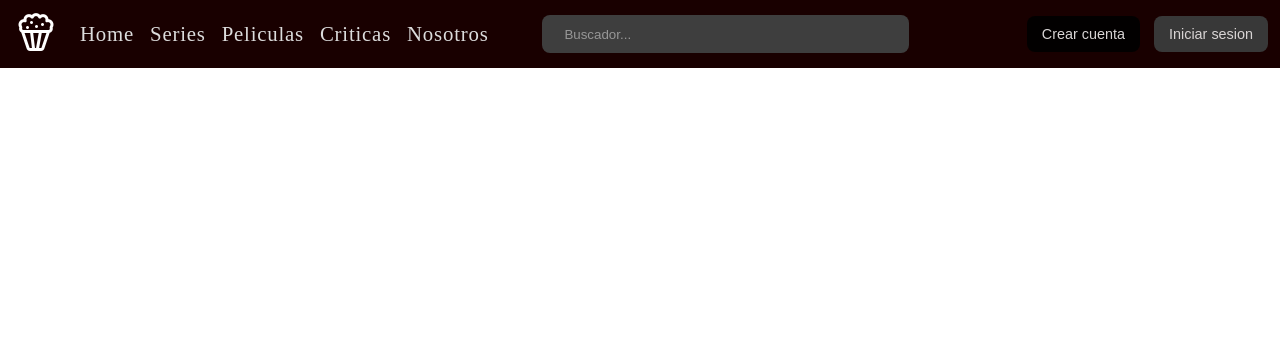
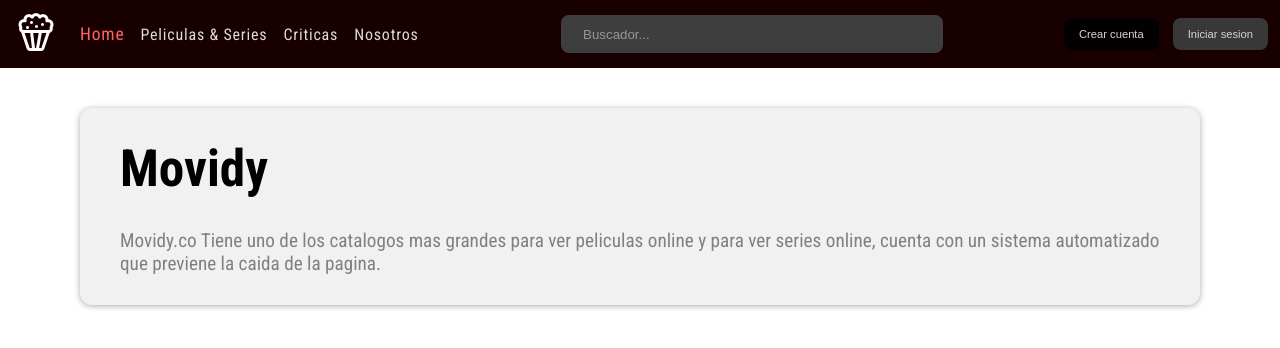
Before and after one commit to iamdiegoskr/PageMoviesAngular, an Angular app: page /home in a window 1280 px wide. Shown: the top 348 px of the page. Built offline with nearby package versions, Linux system fonts and the light colour scheme.

Commit message:
implemented navigation with routing, add view to HomeComponent

```diff
--- a/src/app/app.component.html
+++ b/src/app/app.component.html
@@ -1 +1,4 @@
 <app-header></app-header>
+<main>
+    <router-outlet></router-outlet>
+</main>
--- a/src/app/components/header/header.component.css
+++ b/src/app/components/header/header.component.css
@@ -29,7 +29,7 @@
     text-decoration: none;
     color: gainsboro;
     padding: 8px;
-    font-size: 1.3rem;
+    font-size: 1rem;
     letter-spacing: .8px;
 }
 
@@ -69,7 +69,7 @@
     border: none;
     border-radius: 8px;
     color: #d8d4d4;
-    font-size: .9rem;
+    font-size: 0.7rem;
     cursor: pointer;
 }
 
@@ -89,3 +89,8 @@
 .login-user>* {
     margin-left: 14px;
 }
+
+.nav .nav-menu li a.active {
+    color: #ff6464;
+    font-size: 1.1rem;
+}
--- a/src/app/components/header/header.component.html
+++ b/src/app/components/header/header.component.html
@@ -5,19 +5,16 @@
         </figure>
         <ul class="nav-menu">
             <li>
-                <a href="">Home</a>
+                <a routerLink="/home" routerLinkActive="active">Home</a>
             </li>
             <li>
-                <a href="">Series</a>
-            </li>
-            <li>
-                <a href="">Peliculas</a>
+                <a href="">Peliculas & Series</a>
             </li>
             <li>
                 <a href="">Criticas</a>
             </li>
             <li>
-                <a href="">Nosotros</a>
+                <a routerLink="/about" routerLinkActive="active">Nosotros</a>
             </li>
         </ul>
         <div class="search-container">
--- /dev/null
+++ b/src/app/components/home/home.component.css
@@ -0,0 +1,17 @@
+.home-container {
+    margin: 40px 80px;
+    padding: 30px 40px;
+    background: #f1f1f1;
+    border-radius: 12px;
+    box-shadow: 0px 1px 6px 0px #ababab;
+}
+
+.home-container h2 {
+    font-size: 3.2rem;
+    margin-bottom: 30px;
+}
+
+.home-container p {
+    font-size: 1.2rem;
+    color: gray;
+}
--- /dev/null
+++ b/src/app/components/home/home.component.html
@@ -0,0 +1,4 @@
+<div class="home-container">
+    <h2 class="home-title">Movidy</h2>
+    <p class="home-description">Movidy.co Tiene uno de los catalogos mas grandes para ver peliculas online y para ver series online, cuenta con un sistema automatizado que previene la caida de la pagina.</p>
+</div>
--- /dev/null
+++ b/src/app/components/home/home.component.ts
@@ -0,0 +1,15 @@
+import { Component, OnInit } from '@angular/core';
+
+@Component({
+  selector: 'app-home',
+  templateUrl: './home.component.html',
+  styleUrls: ['./home.component.css']
+})
+export class HomeComponent implements OnInit {
+
+  constructor() { }
+
+  ngOnInit(): void {
+  }
+
+}
--- a/src/index.html
+++ b/src/index.html
@@ -7,6 +7,8 @@
     <base href="/">
     <meta name="viewport" content="width=device-width, initial-scale=1">
     <link rel="icon" type="image/x-icon" href="favicon.ico">
+    <link rel="preconnect" href="https://fonts.gstatic.com">
+    <link href="https://fonts.googleapis.com/css2?family=Roboto+Condensed:wght@300;400;700&display=swap" rel="stylesheet">
 </head>
 
 <body>
--- a/src/styles.css
+++ b/src/styles.css
@@ -5,3 +5,7 @@
     padding: 0;
     box-sizing: border-box;
 }
+
+html {
+    font-family: 'Roboto Condensed', sans-serif;
+}
```
Also changed, not shown: src/app/app-routing.module.ts (added, +16 -0 lines), src/app/app.module.ts (+7 -1 lines), 1 other file (tests, documents, lock files or other folders).
